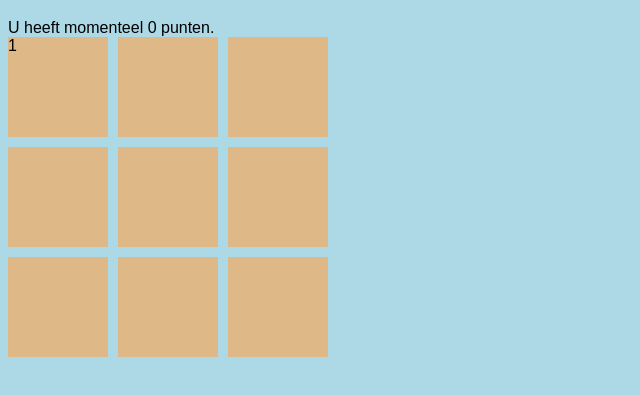
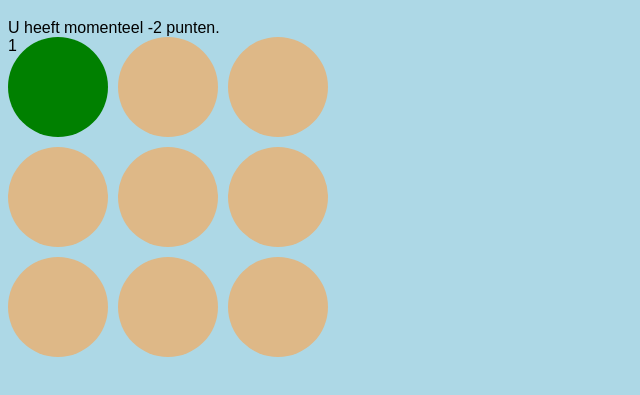
Before and after one commit to ROCMondriaanTIN/sd22-themaweek-2-whack-a-mole-Ali-Malfi, a plain HTML site: page index.html in a window 1280 px wide. Both pictures are taken after a click on the element 168 px from the left and 147 px from the top of the page. Shown: the part 61-456 px from the top of the page, without its empty margins (0-640 px from the left). Drawn offline with Linux system fonts and the light colour scheme.

Commit message:
classlist toegevoegd

```diff
--- a/css/style.css
+++ b/css/style.css
@@ -7,6 +7,7 @@ body {
 .tile{
     background-color: burlywood;
     cursor: pointer;
+    border-radius: 100%;
 }
 .active {
     background-color: green;
--- a/index.html
+++ b/index.html
@@ -16,7 +16,7 @@
     </div>
     </header>
     <div class="wrapper">
-        <div class="tile">1</div>
+        <div class="tile active">1</div>
         <div class="tile"></div>
         <div class="tile"></div>
         <div class="tile"></div>
--- a/js/main.js
+++ b/js/main.js
@@ -26,5 +26,15 @@ allTiles.forEach(function(tile){
 });
 
 function tileclick(tile) {
-    console.log(tile);
+    // console.log(tile);
+    if (tile.classList.contains("active")) {
+        playerPoints = playerPoints + 1;
+    }else {
+        playerPoints = playerPoints - 2;
+
+    }
+    console.log(playerPoints);
+
+    tile.classList.remove("active");
+    playerPointsElement.textContent = playerPoints;
 }
```
